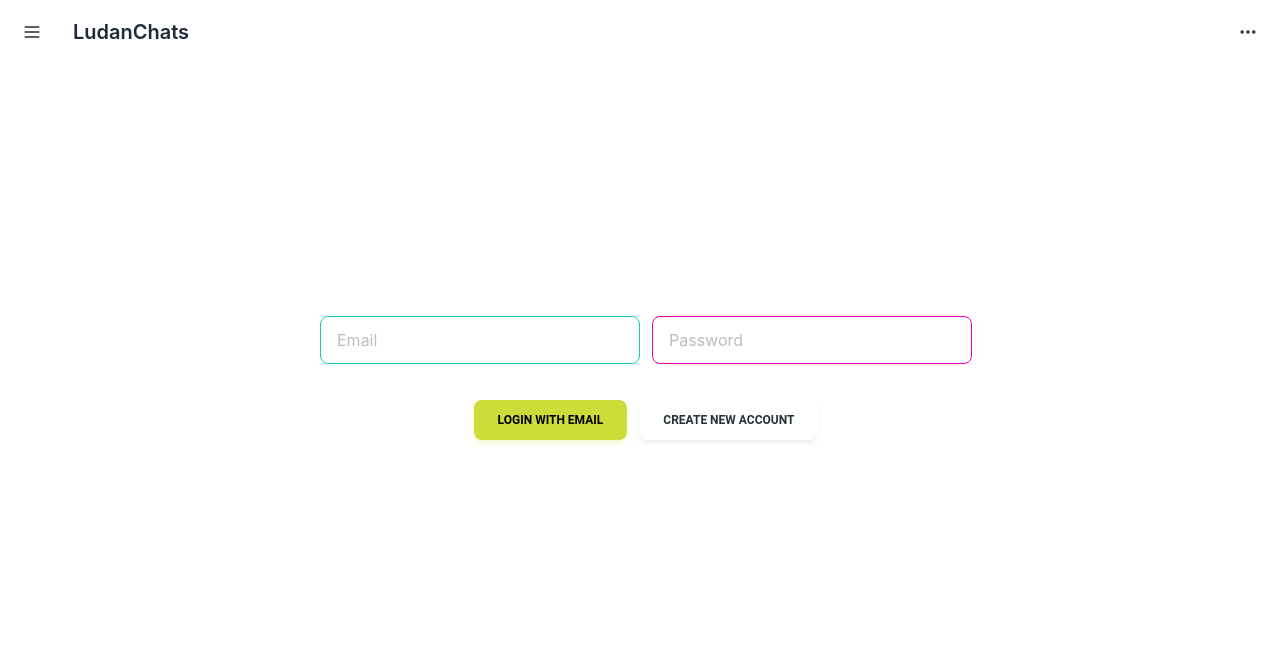
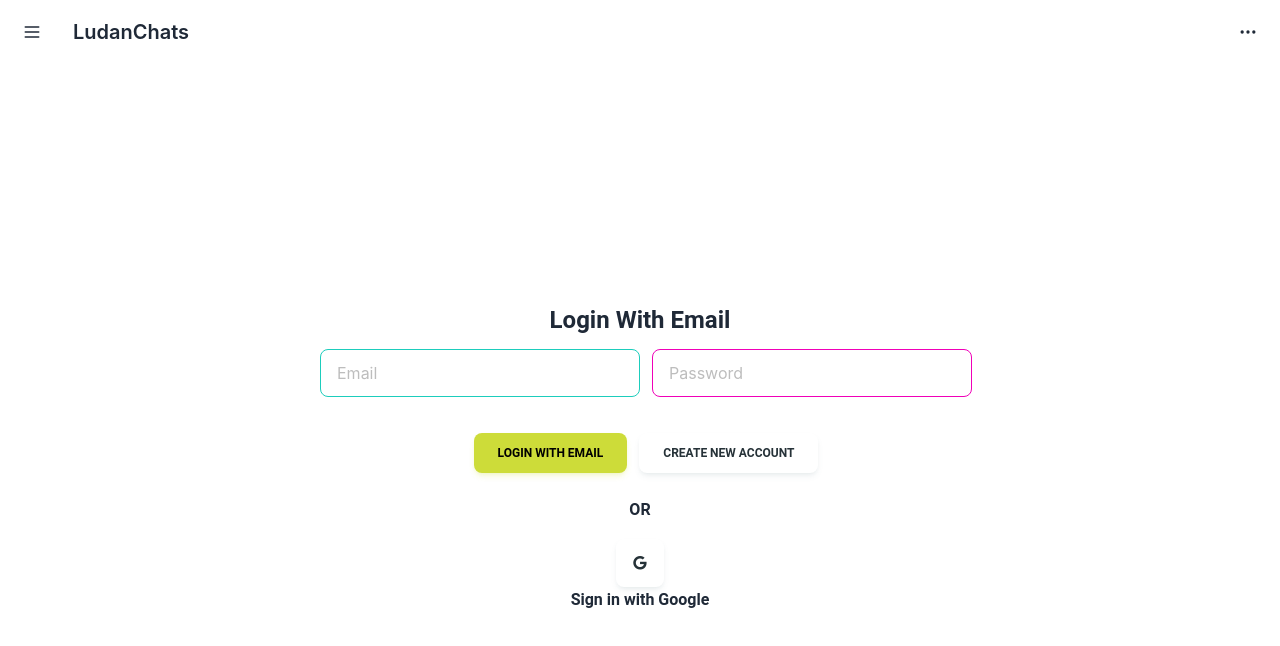
Before and after one commit to kevin-roan/LudanChats, a React (Create React App) app: page / in a window 1280 px wide. Shown: the top 646 px of the page. Built offline with nearby package versions, Linux system fonts and the light colour scheme.

Commit message:
login form update

```diff
--- a/public/index.html
+++ b/public/index.html
@@ -1,4 +1,4 @@
-<!DOCTYPE html>
+<!doctype html>
 <html lang="en">
   <head>
     <meta charset="utf-8" />
@@ -14,6 +14,14 @@
       manifest.json provides metadata used when your web app is installed on a
       user's mobile device or desktop. See https://developers.google.com/web/fundamentals/web-app-manifest/
     -->
+    <!-- font awsome -->
+    <link
+      rel="stylesheet"
+      href="https://cdnjs.cloudflare.com/ajax/libs/font-awesome/6.2.1/css/all.min.css"
+      integrity="sha512-MV7K8+y+gLIBoVD59lQIYicR65iaqukzvf/nwasF0nqhPay5w/9lJmVM2hMDcnK1OnMGCdVK+iQrJ7lzPJQd1w=="
+      crossorigin="anonymous"
+      referrerpolicy="no-referrer"
+    />
     <link rel="manifest" href="%PUBLIC_URL%/manifest.json" />
     <!--
       Notice the use of %PUBLIC_URL% in the tags above.
--- a/src/components/Login.jsx
+++ b/src/components/Login.jsx
@@ -1,10 +1,11 @@
-import { Button } from "@material-tailwind/react";
+import { Button, Typography, IconButton } from "@material-tailwind/react";
 import React from "react";
 
 export default function Login() {
   return (
     <div>
       <div className="mt-60">
+        <Typography variant="h4">Login With Email</Typography>
         <input
           type="email"
           placeholder="Email"
@@ -21,6 +22,13 @@ export default function Login() {
           </Button>
           <Button color="white">Create New Account</Button>
         </div>
+        <Typography variant="h6">OR</Typography>
+        <div className="mt-4">
+          <IconButton color="white" size="lg">
+            <i class="fa-brands fa-google"></i>
+          </IconButton>
+          <Typography variant="h6">Sign in with Google</Typography>
+        </div>
       </div>
     </div>
   );
```
